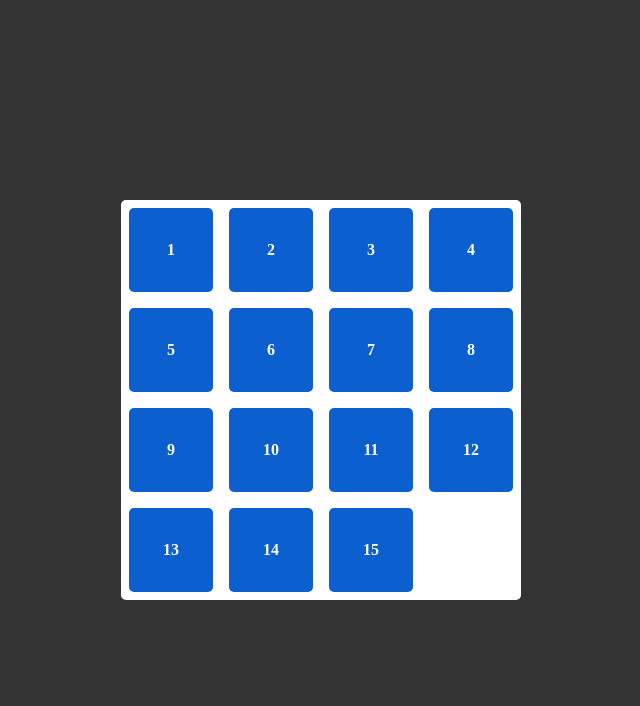
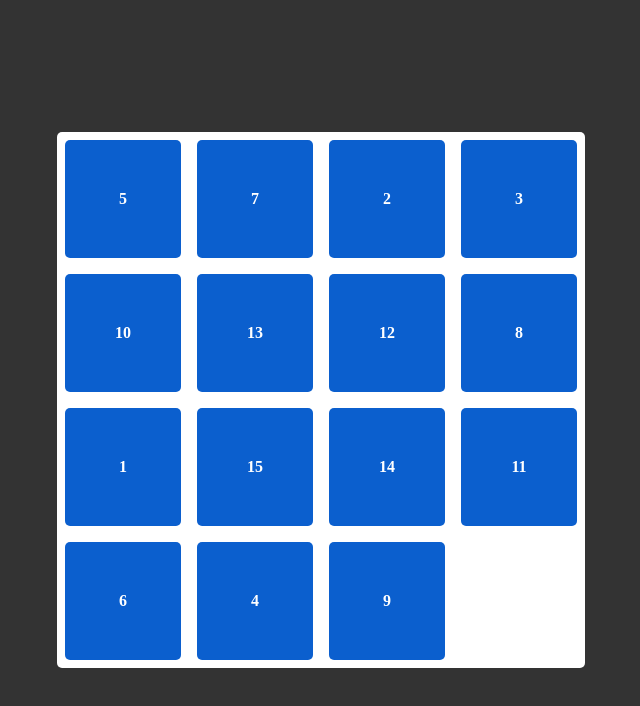
Before and after one commit to Aidaman/ng-fifteen, an Angular app: page / in a window 1280 px wide. Shown: the top 706 px of the page, without its empty margins (319-959 px from the left). Built offline with nearby package versions, Linux system fonts and the light colour scheme.

Commit message:
finalMarkupAndSomeLogic

```diff
--- a/src/app/game/game.component.css
+++ b/src/app/game/game.component.css
@@ -18,8 +18,8 @@
 }
 .Game{
   display: grid;
-  grid-template-columns: 100px 100px 100px 100px;
-  grid-template-rows: 100px 100px 100px 100px ;
+  grid-template-columns: repeat(4, 1fr);
+  grid-template-rows: repeat(4, 1fr);
 
   background: white;
 
@@ -39,7 +39,7 @@
   justify-content: center;
 
   margin: 0.5rem;
-  padding: 5px;
+  padding: 50px;
 
   border: 1px #777 dot-dot-dash;
   border-radius: 5px;
--- a/src/app/game/game.component.html
+++ b/src/app/game/game.component.html
@@ -1,19 +1,5 @@
 <div class="wrapper">
   <div class="Game">
-    <div class="element">1</div>
-    <div class="element">2</div>
-    <div class="element">3</div>
-    <div class="element">4</div>
-    <div class="element">5</div>
-    <div class="element">6</div>
-    <div class="element">7</div>
-    <div class="element">8</div>
-    <div class="element">9</div>
-    <div class="element">10</div>
-    <div class="element">11</div>
-    <div class="element">12</div>
-    <div class="element">13</div>
-    <div class="element">14</div>
-    <div class="element">15</div>
+    <div class="element" *ngFor="let index of arr15" [textContent]="index"></div>
   </div>
 </div>
--- a/src/app/game/game.component.ts
+++ b/src/app/game/game.component.ts
@@ -5,9 +5,17 @@ import { Component, OnInit } from '@angular/core';
   templateUrl: './game.component.html',
   styleUrls: ['./game.component.css']
 })
+
 export class GameComponent implements OnInit {
 
-  constructor() { }
+  constructor() {
+    for (let i= 0; i <10; i++){
+      this.arr15.sort(()=>Math.random() -0.5)
+    }
+    console.log(this.arr15);
+  }
+
+  public arr15 = [1, 2, 3, 4, 5 ,6, 7, 8, 9, 10, 11, 12, 13, 14, 15];
 
   ngOnInit(): void {
   }
```
